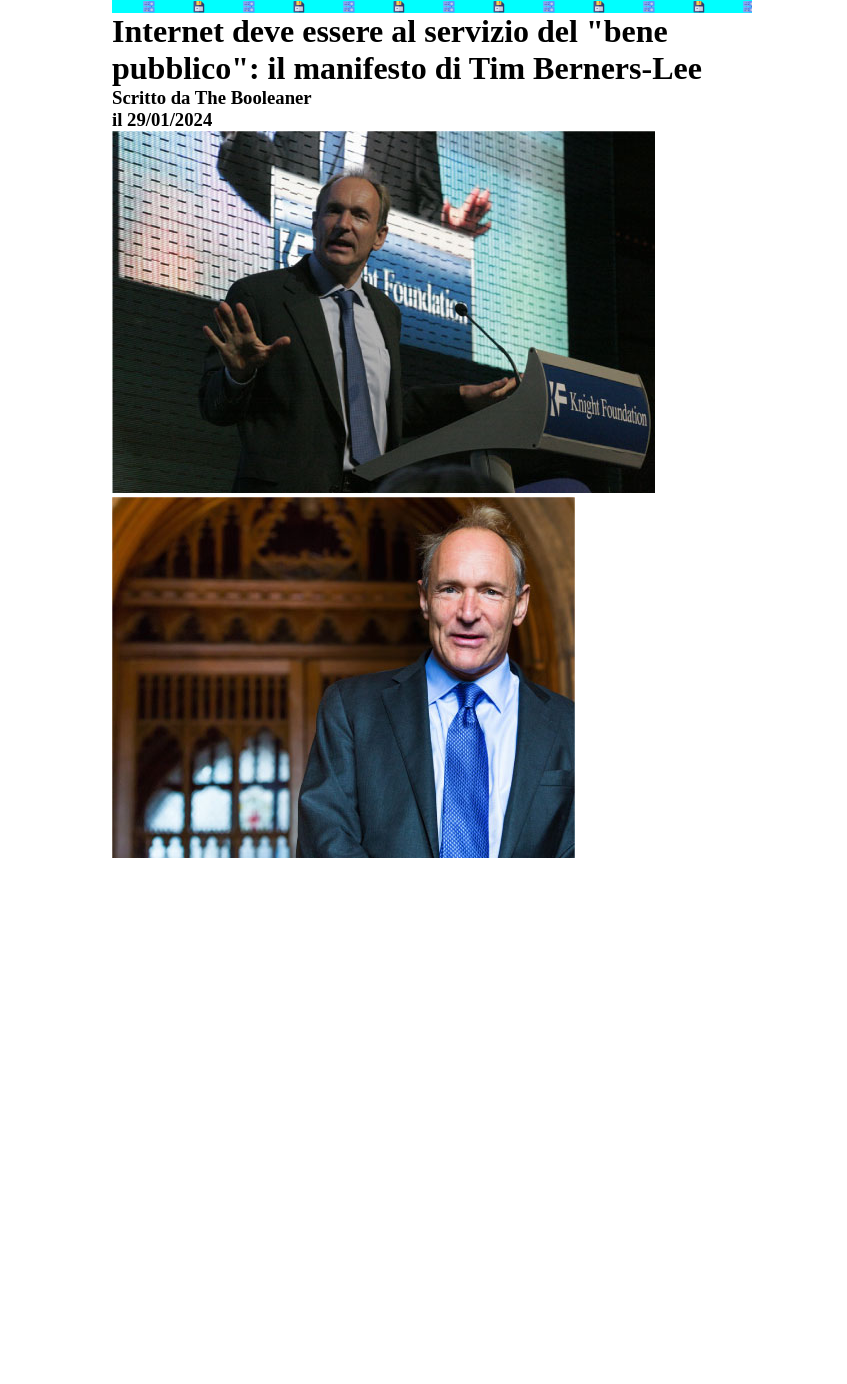
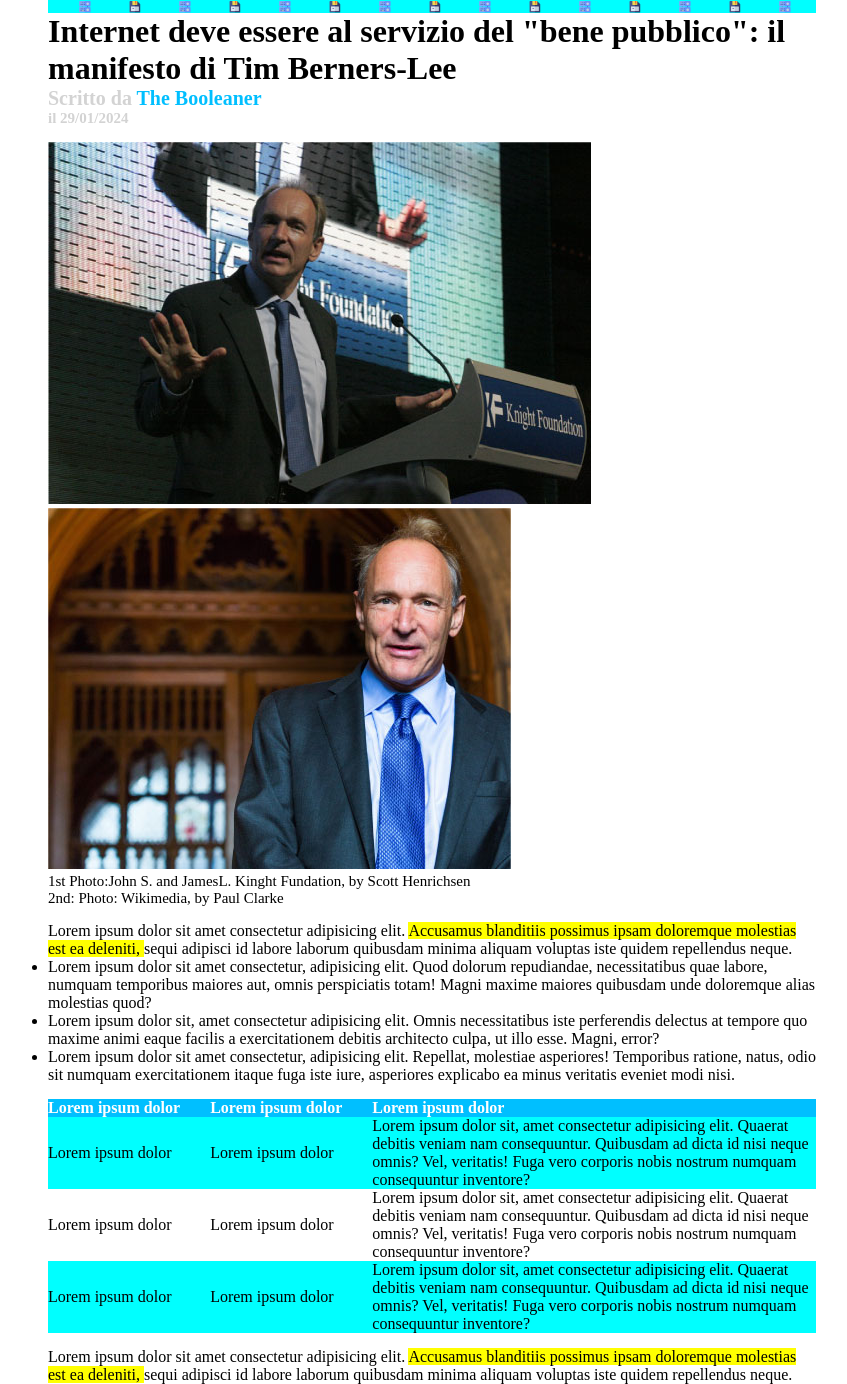
Before and after one commit to thomas-mach/html-css-booleaner, a plain HTML site: page index.html in a window 1280 px wide. Shown: the part 87-1471 px from the top of the page, without its empty margins (208-1055 px from the left). Before the commit the page ends 949 px from the top, so only its background shows below. Drawn offline with Linux system fonts and the light colour scheme.

Commit message:
work in progress

```diff
--- a/css/style.css
+++ b/css/style.css
@@ -9,7 +9,7 @@ hr{
 }
 
 body{
-    width: 50%;
+    width: 60%;
     margin: auto;
 }
 
@@ -19,3 +19,53 @@ body{
     background-size: contain;
     background-color: aqua;
 }
+
+h3, h4, h5{
+    font-size: 20px;
+    color: lightgray;
+}
+
+h5{
+    font-size: 15px;
+    margin-bottom: 15px;
+}
+
+#color-text{
+    color: deepskyblue;
+}
+
+ul{
+    margin-top: 15px;
+}
+
+figcaption{
+    font-size: 15px;
+}
+
+.evidenziato{
+    background-color: yellow;
+}
+
+table{
+    border-collapse: collapse;
+    width: auto;
+    text-align: left;
+    margin-top: 15px;
+    margin-bottom: 15px;
+
+}
+
+thead{
+    background-color: deepskyblue;
+    color: white;
+
+}
+
+th{
+    white-space: nowrap;
+    padding-right: 30px;
+}
+
+.row-background{
+    background-color: aqua;
+}
--- a/index.html
+++ b/index.html
@@ -12,15 +12,68 @@
     </header>
     <main>
         <h1>Internet deve essere al servizio del "bene pubblico": il manifesto di Tim Berners-Lee</h1>
-        <h3>Scritto da The Booleaner</h3>
-        <h3>il 29/01/2024</h3>
+        <h3>Scritto da <span id="color-text">The Booleaner</span></h3>
+        <h5>il 29/01/2024</h5>
         <hr>
+
         <div class="foto1">
             <img src="./img/tim-1.jpg" alt="foto-tim1">
         </div>
         <div class="foto1">
             <img src="./img/tim-2.jpg" alt="foto-tim2">
         </div>
+        <figcaption>1st Photo:John S. and JamesL. Kinght Fundation, by Scott Henrichsen</figcaption>
+        <figcaption>2nd: Photo: Wikimedia, by Paul Clarke</figcaption>
+        <hr>
+
+        <ul><p>Lorem ipsum dolor sit amet consectetur adipisicing elit. <span class="evidenziato">Accusamus blanditiis possimus ipsam doloremque molestias est ea deleniti, </span>sequi adipisci id labore laborum quibusdam minima aliquam voluptas iste quidem repellendus neque.</p>
+            <li>
+                Lorem ipsum dolor sit amet consectetur, adipisicing elit. Quod dolorum repudiandae, necessitatibus quae labore, numquam temporibus maiores aut, omnis perspiciatis totam! Magni maxime maiores quibusdam unde doloremque alias molestias quod?
+            </li>
+            <li>
+                Lorem ipsum dolor sit, amet consectetur adipisicing elit. Omnis necessitatibus iste perferendis delectus at tempore quo maxime animi eaque facilis a exercitationem debitis architecto culpa, ut illo esse. Magni, error?
+            </li>
+            <li>
+                Lorem ipsum dolor sit amet consectetur, adipisicing elit. Repellat, molestiae asperiores! Temporibus ratione, natus, odio sit numquam exercitationem itaque fuga iste iure, asperiores explicabo ea minus veritatis eveniet modi nisi.
+            </li>
+        </ul>
+        <hr>
+
+        <table>
+            <thead>
+                <tr>
+                    <th>Lorem ipsum dolor</th>
+                    <th>Lorem ipsum dolor</th>
+                    <th>Lorem ipsum dolor</th>
+                </tr>
+            </thead>
+            <tbody class="row-background">
+                <tr>
+                    <td>Lorem ipsum dolor</td>
+                    <td>Lorem ipsum dolor</td>
+                    <td>Lorem ipsum dolor sit, amet consectetur adipisicing elit. Quaerat debitis veniam nam consequuntur. Quibusdam ad dicta id nisi neque omnis? Vel, veritatis! Fuga vero corporis nobis nostrum numquam consequuntur inventore?</td>
+                </tr>
+            </tbody>
+
+            <tbody>
+                <tr>
+                    <td>Lorem ipsum dolor</td>
+                    <td>Lorem ipsum dolor</td>
+                    <td>Lorem ipsum dolor sit, amet consectetur adipisicing elit. Quaerat debitis veniam nam consequuntur. Quibusdam ad dicta id nisi neque omnis? Vel, veritatis! Fuga vero corporis nobis nostrum numquam consequuntur inventore?</td>
+                </tr>
+            </tbody>
+
+            <tbody class="row-background">
+                <tr>
+                    <td>Lorem ipsum dolor</td>
+                    <td>Lorem ipsum dolor</td>
+                    <td>Lorem ipsum dolor sit, amet consectetur adipisicing elit. Quaerat debitis veniam nam consequuntur. Quibusdam ad dicta id nisi neque omnis? Vel, veritatis! Fuga vero corporis nobis nostrum numquam consequuntur inventore?</td>
+                </tr>
+            </tbody>
+        </table>
+        <hr>
+
+        <p>Lorem ipsum dolor sit amet consectetur adipisicing elit. <span class="evidenziato">Accusamus blanditiis possimus ipsam doloremque molestias est ea deleniti, </span>sequi adipisci id labore laborum quibusdam minima aliquam voluptas iste quidem repellendus neque.</p>
 
     </main>
 </body>
```
